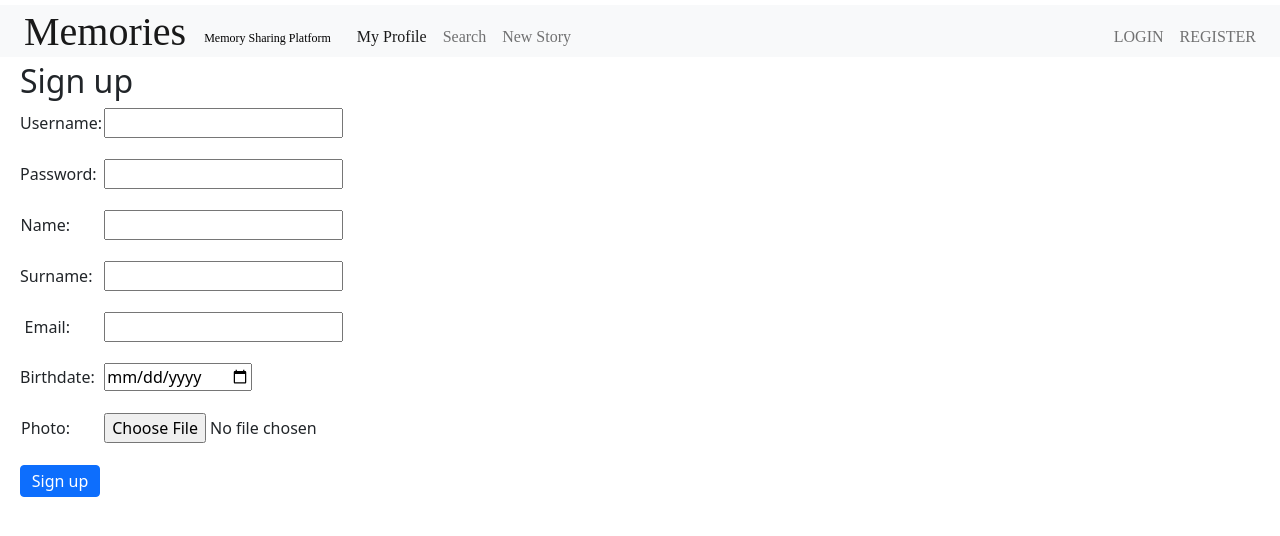
After one commit to gokalpayaz/SWE573, a Django app: template memories_app/templates/memories/signup.html in a window 1280 px wide. The commit adds this page. Shown: the top 536 px of the page. Run offline with Django 3.2, Linux system fonts and the light colour scheme; the template is opened without the code that fills it, so the values that code supplies are empty; some libraries are stand-ins or nearby versions; some web fonts are replaced.

Commit message:
Develop Signup Page - Frontend #16

```diff
--- a/memories_app/static/css/base.css
+++ b/memories_app/static/css/base.css
@@ -43,3 +43,15 @@
     margin:5px 10px;
     padding-top: 15px;
 }
+
+
+  form label, form input, form button {
+    display: inline-block;
+    margin-bottom: -5px;
+  }
+
+  form label {
+    width: 50px;
+    text-align: right;
+    margin-right: 30px;
+  }
--- /dev/null
+++ b/memories_app/templates/memories/signup.html
@@ -0,0 +1,34 @@
+{% extends 'base.html' %}
+
+{% block content %}
+  <h2>Sign up</h2>
+  <form method="POST" action="{% url 'create_user' %}" enctype="multipart/form-data">
+    {% csrf_token %}
+    <label for="username">Username:</label>
+    <input type="text" id="username" name="username" required><br><br>
+
+    <label for="password">Password:</label>
+    <input type="password" id="password" name="password" required><br><br>
+
+    <label for="name">Name:</label>
+    <input type="text" id="name" name="name" required><br><br>
+
+    <label for="surname">Surname:</label>
+    <input type="text" id="surname" name="surname" required><br><br>
+
+    <label for="email">Email:</label>
+    <input type="email" id="email" name="email" required><br><br>
+
+    <label for="birthdate">Birthdate:</label>
+    <input type="date" id="birthdate" name="birthdate" required><br><br>
+
+    <label for="photo">Photo:</label>
+    <input type="file" id="photo" name="photo"><br><br>
+
+    <!-- <label for="photo">Photo:</label>
+    <input class="form-control" type="file" id="photo" onchange="preview()"
+    style="width: 270px; margin-bottom: 10px;" > -->
+
+    <button type="submit" class="btn btn-primary" style="width: 80px; padding: 3px;">Sign up</button>
+  </form>
+{% endblock %}
--- a/requirements.txt
+++ b/requirements.txt
@@ -5,3 +5,4 @@ django-haystack==3.2.1
 # GDAL==3.4.3
 Pillow==9.5.0
 djangorestframework==3.14.0
+django-bootstrap-icons==0.8.2
```
